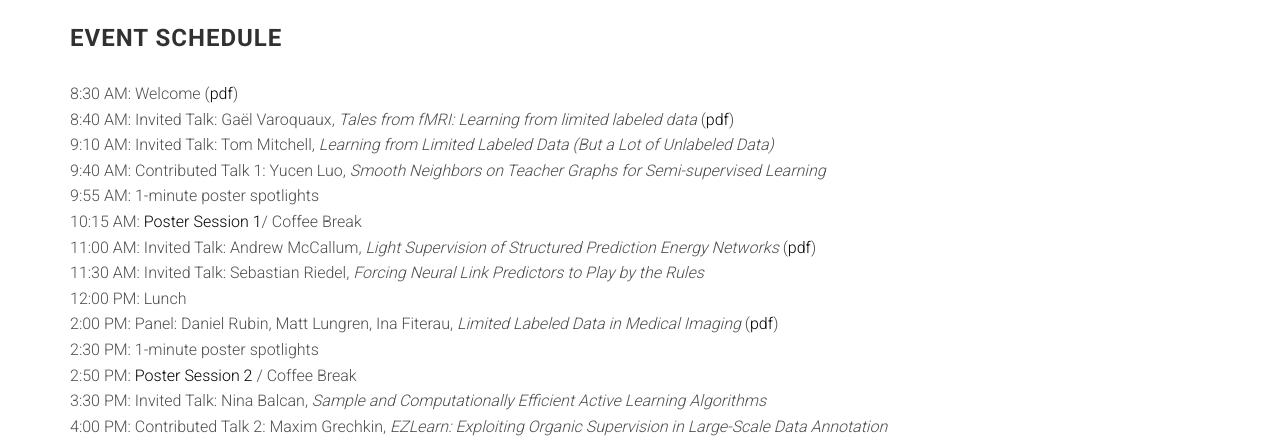
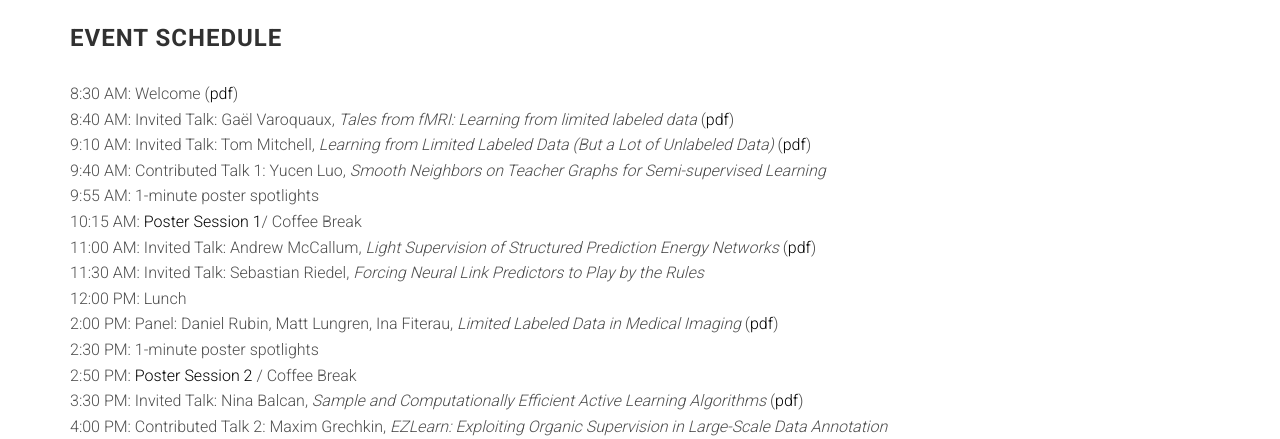
Before and after one commit to lld-workshop/lld-workshop.github.io, a website: page index.html in a window 1280 px wide. Shown: the part 4480-4919 px from the top of the page. Drawn offline with Linux system fonts and the light colour scheme; files whose address does not match are found by name.

Commit message:
Adding slides

```diff
--- a/index.html
+++ b/index.html
@@ -407,7 +407,7 @@ extensive intervention</li>
 8:30 AM:    Welcome (<a href="slides/opening.pdf">pdf</a>)</br>
 8:40 AM:    Invited Talk: Gaël Varoquaux, <i>Tales from fMRI: Learning from limited labeled data</i> (<a href="slides/gael_varoquaux_lld.pdf">pdf</a>)</br>
 9:10 AM:    Invited Talk: Tom Mitchell, <i>Learning from Limited Labeled Data
-(But a Lot of Unlabeled Data)</i></br>
+(But a Lot of Unlabeled Data)</i> (<a href="slides/tom_mitchell_lld.pdf">pdf</a>)</br>
 9:40 AM:    Contributed Talk 1: Yucen Luo, <i>Smooth Neighbors on Teacher Graphs for Semi-supervised Learning</i></br>
 9:55 AM:    1-minute poster spotlights</br>
 10:15 AM:  <a href="#poster1">Poster Session 1</a>/ Coffee Break</br>
@@ -417,7 +417,7 @@ extensive intervention</li>
 2:00 PM:    Panel: Daniel Rubin, Matt Lungren, Ina Fiterau, <i>Limited Labeled Data in Medical Imaging</i> (<a href="slides/radiology_panel_lld.pdf">pdf</a>)</br>
 2:30 PM:    1-minute poster spotlights</br>
 2:50 PM:    <a href="#poster2">Poster Session 2</a> / Coffee Break</br>
-3:30 PM:    Invited Talk: Nina Balcan, <i>Sample and Computationally Efficient Active Learning Algorithms</i></br>
+3:30 PM:    Invited Talk: Nina Balcan, <i>Sample and Computationally Efficient Active Learning Algorithms</i> (<a href="slides/nina_balcan_lld.pdf">pdf</a>)</br>
 4:00 PM:    Contributed Talk 2: Maxim Grechkin, <i>EZLearn: Exploiting Organic Supervision in Large-Scale Data Annotation</i></br>
 4:15 PM:    Invited Talk: Sameer Singh, <i>That Doesn't Make Sense! A Case Study in Actively Annotating Model Explanations</i> (<a href="slides/sameer_singh_lld.pdf">pdf</a>)</br>
 4:45 PM:    Invited Talk: Ian Goodfellow, <i>Overcoming Limited Data with GANs</i> (<a href="slides/ian_goodfellow_lld.pdf">pdf</a>)</br>
```
Also changed, not shown: 2 other files.
